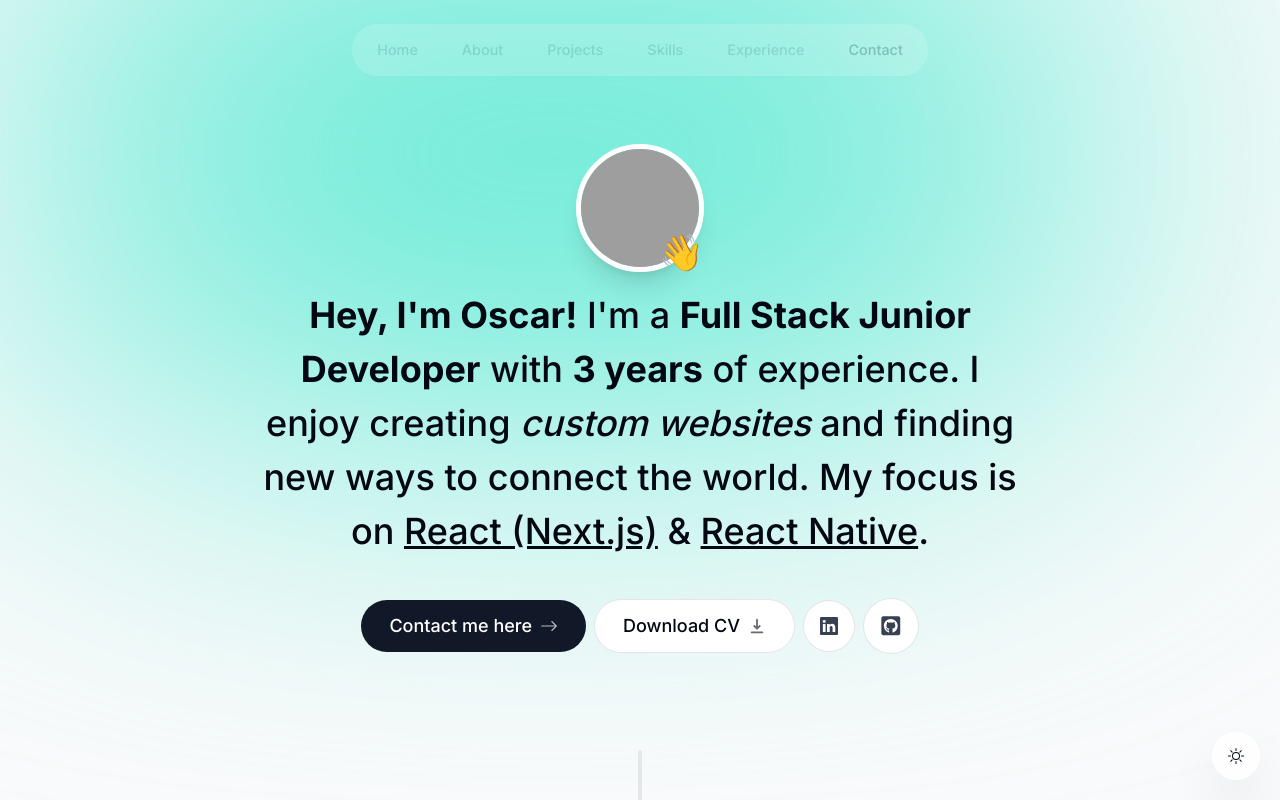
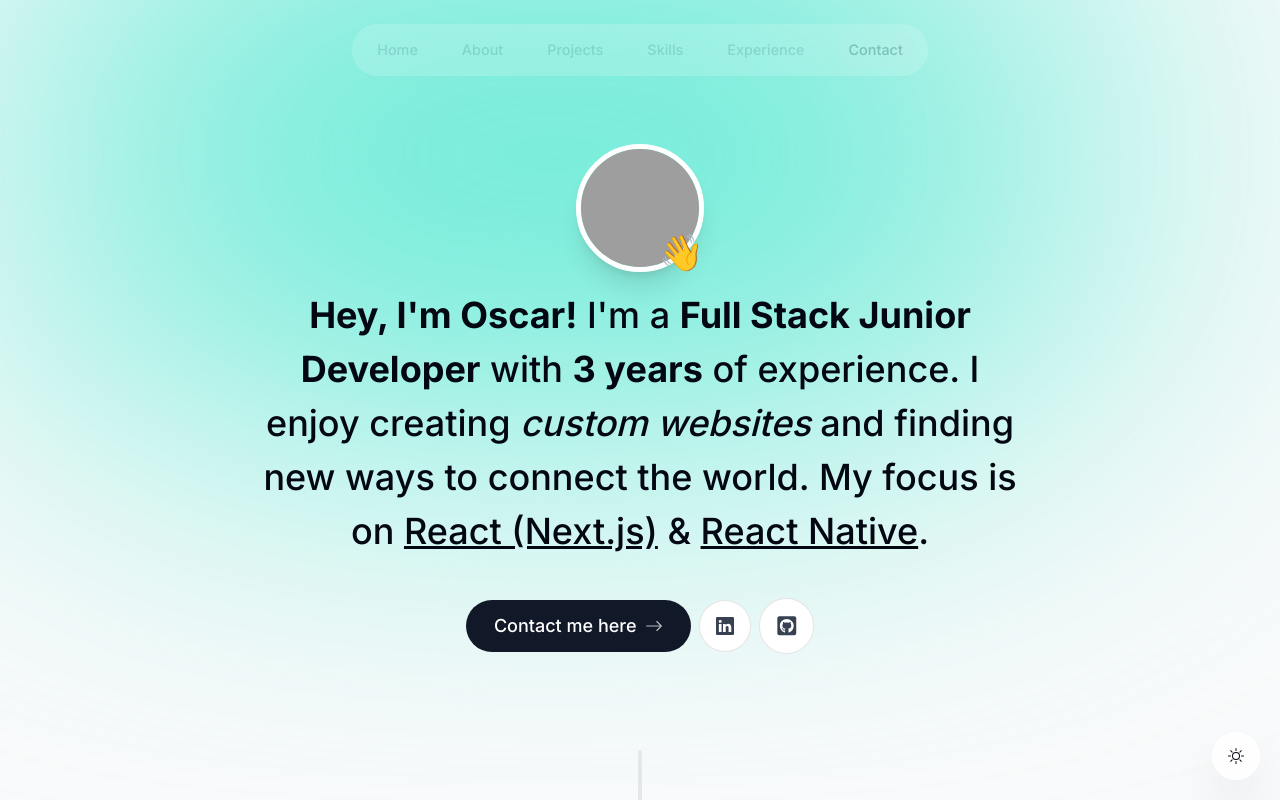
Before and after one commit to AlhuayOscar/myPortafolio, a Next.js app: page / in a window 1280 px wide. Shown: the top 800 px of the page. Built offline with nearby package versions, Linux system fonts and the light colour scheme; grey boxes are pictures that could not be loaded.

Commit message:
Saco el CV

```diff
--- a/components/intro.tsx
+++ b/components/intro.tsx
@@ -90,15 +90,6 @@
         </Link>
 
         <a
-          className="group bg-white px-7 py-3 flex items-center gap-2 rounded-full outline-none focus:scale-110 hover:scale-110 active:scale-105 transition cursor-pointer borderBlack dark:bg-white/10"
-          href="/CV.pdf"
-          download
-        >
-          Download CV{" "}
-          <HiDownload className="opacity-60 group-hover:translate-y-1 transition" />
-        </a>
-
-        <a
           className="bg-white p-4 text-gray-700 hover:text-gray-950 flex items-center gap-2 rounded-full focus:scale-[1.15] hover:scale-[1.15] active:scale-105 transition cursor-pointer borderBlack dark:bg-white/10 dark:text-white/60"
           href="www.linkedin.com/in/alhuayoscar"
           target="_blank"
```
